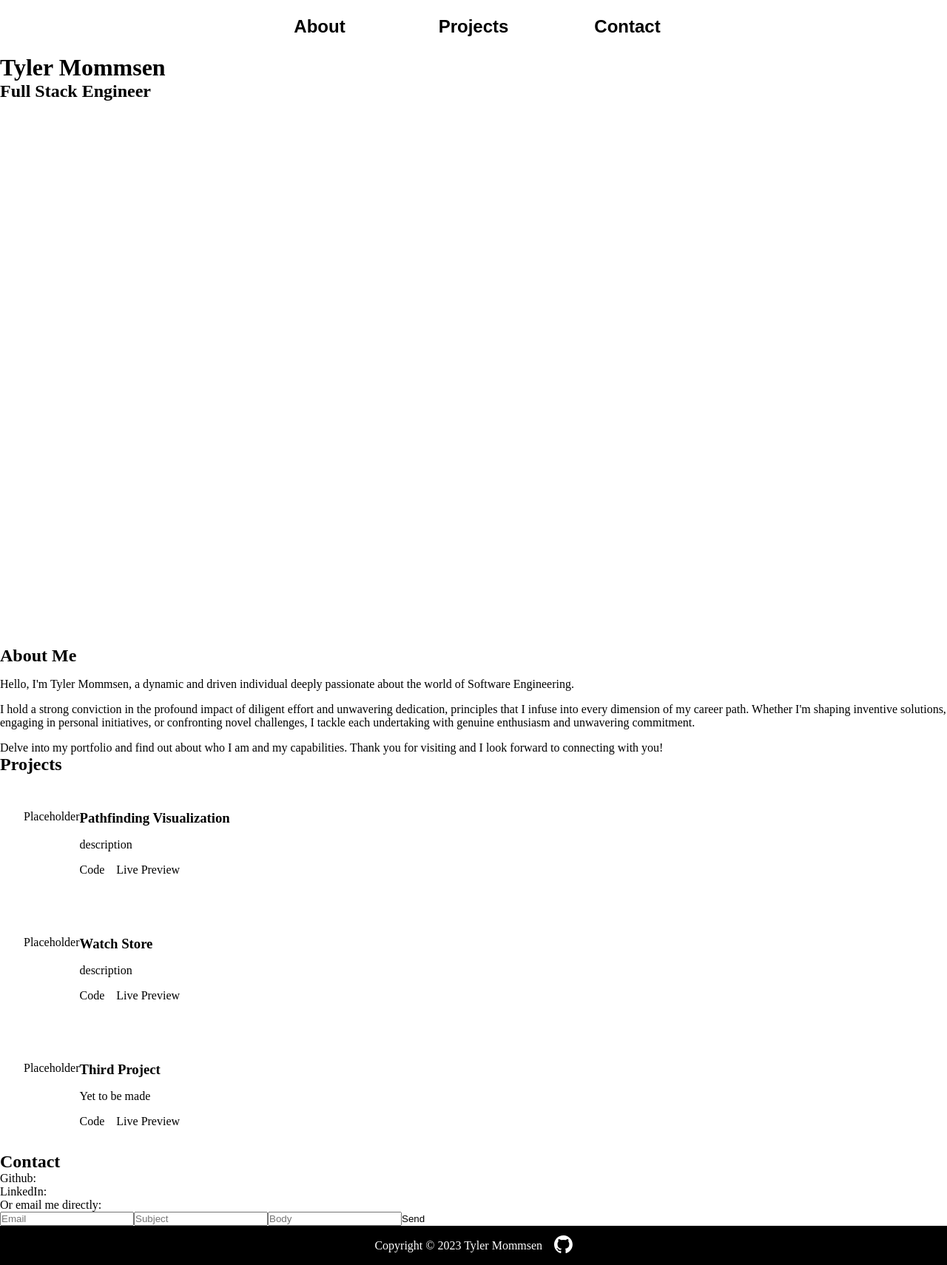
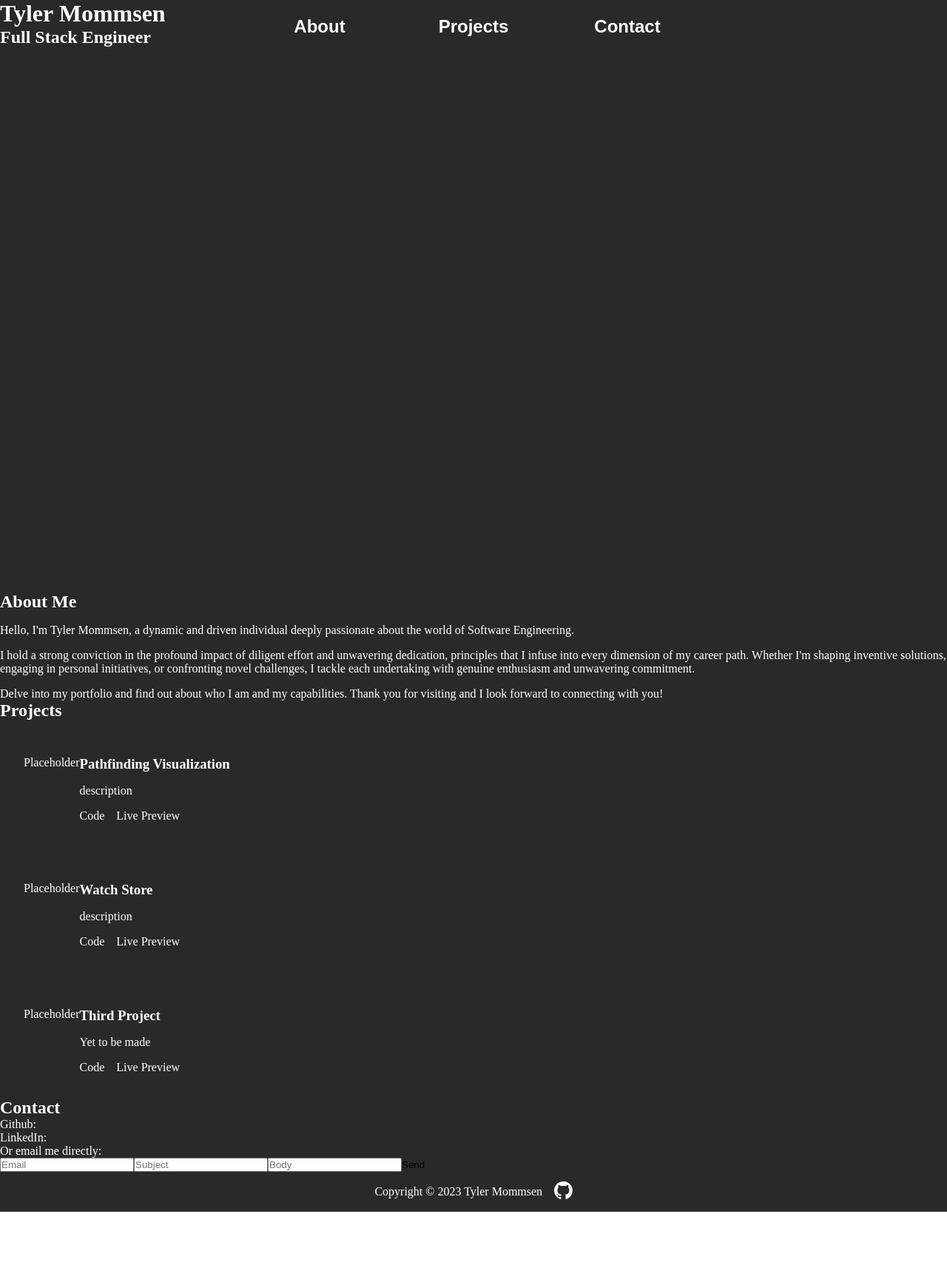
Before and after one commit to TylerMommsen/portfolio, a React (Vite) app: page / in a window 1280 px wide. Shown: the whole page at 74% size. After the commit the page ends 1638 px from the top, so only its background shows below. Built offline with nearby package versions, Linux system fonts and the light colour scheme.

Commit message:
Added header scroll transition

```diff
--- a/src/components/layout/Header.tsx
+++ b/src/components/layout/Header.tsx
@@ -1,7 +1,30 @@
+import React, { useEffect, useState } from 'react';
+
 const Header = () => {
+	const [prevScrollPos, setPrevScrollPos] = useState(0);
+	const [visible, setVisible] = useState(true);
+
+	useEffect(() => {
+		const handleScroll = () => {
+			const currentScrollPos = window.scrollY;
+			const isScrollingUp = prevScrollPos > currentScrollPos;
+
+			setPrevScrollPos(currentScrollPos);
+
+			// Set the visibility based on the scroll direction
+			setVisible((prevVisible) => (isScrollingUp || currentScrollPos < 10 ? true : false));
+		};
+
+		window.addEventListener('scroll', handleScroll);
+
+		return () => {
+			window.removeEventListener('scroll', handleScroll);
+		};
+	}, [prevScrollPos]);
+
 	return (
 		<>
-			<header>
+			<header className={visible ? 'visible' : 'hidden'}>
 				<nav>
 					<button>About</button>
 					<button>Projects</button>
--- /dev/null
+++ b/src/styles/_variables.scss
@@ -0,0 +1,2 @@
+$primary-col: rgba(41, 41, 41, 1);
+$secondary-col: rgb(255, 255, 255);
--- a/src/styles/layout/_footer.scss
+++ b/src/styles/layout/_footer.scss
@@ -2,8 +2,8 @@ footer {
 	@include FlexCenter;
 	display: flex;
 	gap: 1rem;
-	background-color: black;
-	color: white;
+	background-color: $primary-col;
+	color: $secondary-col;
 	padding: 0.8rem;
 
 	.github-icon {
--- a/src/styles/layout/_header.scss
+++ b/src/styles/layout/_header.scss
@@ -1,7 +1,17 @@
+$transition-duration: 0.5s;
+
 header {
 	@include FlexCenter;
+	padding: 1rem;
+	background-color: transparent;
+	position: fixed;
+	z-index: 100;
 	width: 100%;
-	padding: 1rem;
+	transition: transform $transition-duration ease;
+
+	&.hidden {
+		transform: translateY(-100%);
+	}
 
 	nav {
 		display: grid;
@@ -16,6 +26,7 @@ header {
 			margin-top: 0.4rem;
 			font-size: 1.5rem;
 			font-weight: bold;
+			color: $secondary-col;
 
 			&::before {
 				content: '';
@@ -25,7 +36,7 @@ header {
 				bottom: 0;
 				left: 50%;
 				transform: translateX(-50%);
-				background-color: rgb(0, 0, 0);
+				background-color: $secondary-col;
 				transition: width 0.3s;
 			}
 
--- a/src/styles/layout/_main.scss
+++ b/src/styles/layout/_main.scss
@@ -6,4 +6,6 @@
 main {
 	display: flex;
 	flex-direction: column;
+	background-color: $primary-col;
+	color: $secondary-col;
 }
--- a/src/styles/root.scss
+++ b/src/styles/root.scss
@@ -1,10 +1,6 @@
 @import './resets';
 @import './base';
+@import './variables';
 @import './layout/header';
 @import './layout/main';
 @import './layout/footer';
-
-#root {
-	min-height: 100vh;
-	width: 100vw;
-}
```
